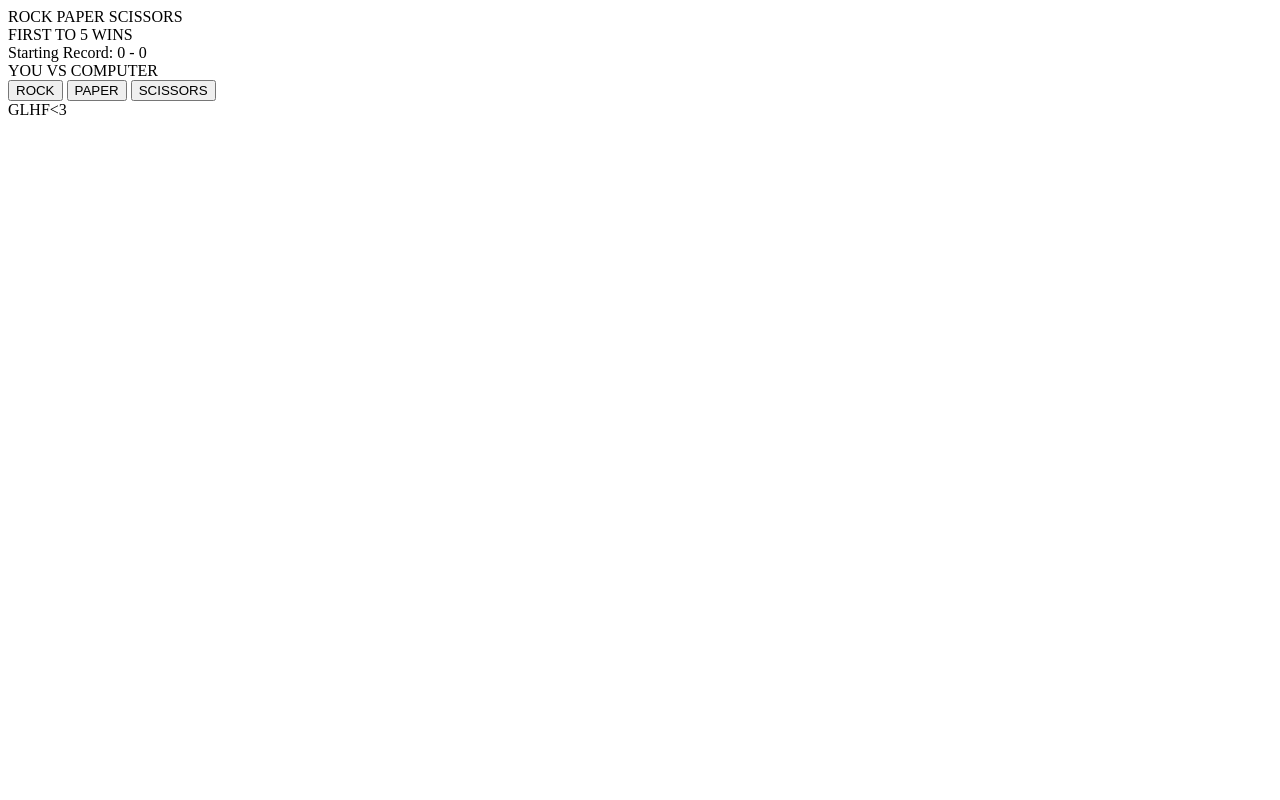
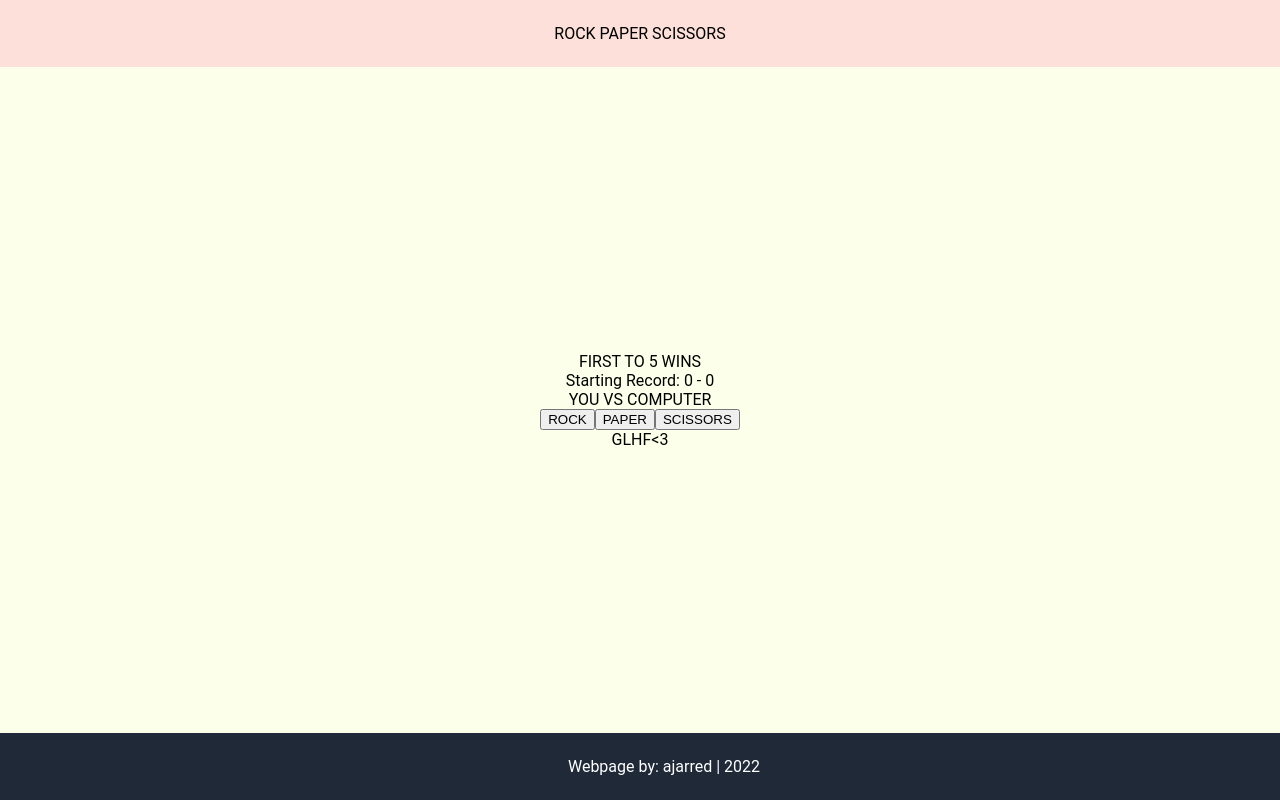
Before and after one commit to ajarred/rock-paper-scissors, a plain HTML site: page index.html in a window 1280 px wide. Drawn offline with Linux system fonts and the light colour scheme.

Commit message:
Add preliminary styles

```diff
--- a/index.html
+++ b/index.html
@@ -11,9 +11,9 @@
     <div class="body">
         <div class="header">
             <div class="text" id="title">ROCK PAPER SCISSORS</div>
-            <div class="text" id="instructions">FIRST TO 5 WINS</div>
         </div>
         <div class="scoreboard">
+            <div class="text" id="instructions">FIRST TO 5 WINS</div>
             <div class="text" id="record"></div>
             <div class="text" id="log"></div>
         </div>
@@ -24,5 +24,6 @@
         </div>
         <div class="text" id="output"></div>
     </div>
+    <div class="footer">Webpage by: ajarred | 2022</div>
 </body>
 </html>
--- a/style.css
+++ b/style.css
@@ -0,0 +1,61 @@
+html, body {
+    width: 100%;
+    height: 100%;
+    margin: 0px;
+    padding: 0px;
+    overflow-x: hidden;
+}
+
+body {
+    font-family: Roboto, 'Segoe UI', Tahoma, Geneva, Verdana, sans-serif;
+}
+
+.body {
+    display: flex;
+    flex: 1;
+    flex-direction: column;
+    justify-content: center;
+    align-items: center;
+    flex-wrap: wrap;
+    background-color: #FCFFE9;
+    min-height: 100vh;
+}
+
+.footer {
+    display: flex;
+    justify-content: center;
+    align-items: center;
+    padding: 24px;
+    background-color: #1F2937;
+    color: white;
+    position: fixed;
+    width: 100%;
+    bottom: 0;
+}
+
+.header {
+    display: flex;
+    flex-direction: column;
+    justify-content: center;
+    align-items: center;
+    padding: 24px;
+    background-color:#FDE0D9;
+    position: fixed;
+    width: 100%;
+    top: 0;
+}
+
+.scoreboard {
+    display: flex;
+    flex-direction: column;
+    justify-content: center;
+    align-items: center;
+}
+
+.buttons {
+    display: flex;
+}
+
+.text {
+    display: flex;
+}
```
